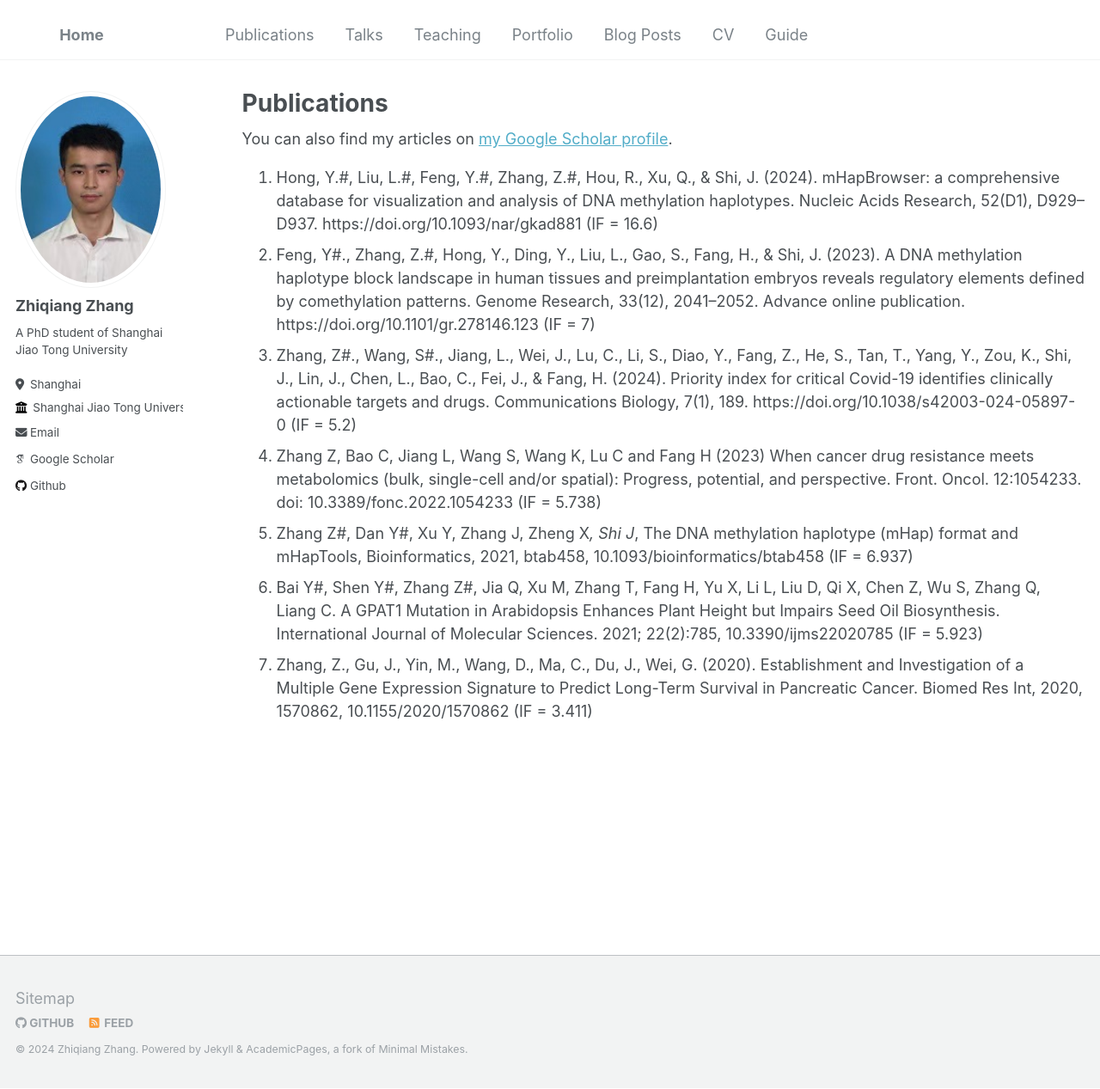
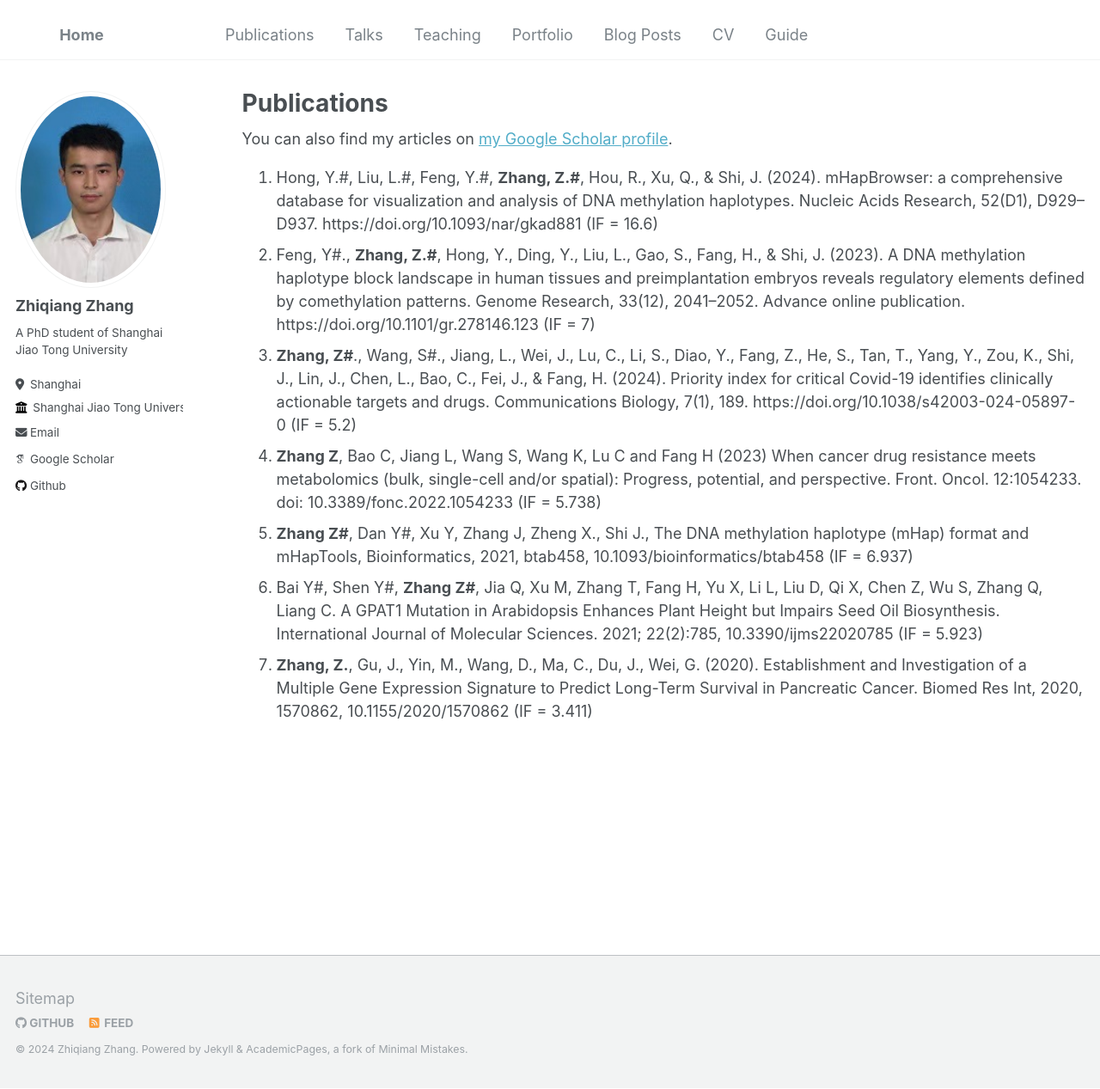
Before and after one commit to zhangzhiqiang2020/zhangzhiqiang2020.github.io, a Jekyll site: the page built from _pages/publications.md, in a window 1280 px wide and 1267 px high. Shown: the whole window at 86% size. Built offline with Jekyll 4.4.1, drawn with Linux system fonts in a browser that asks for light colours; some web fonts are replaced.

Commit message:
personal web

```diff
--- a/_pages/publications.md
+++ b/_pages/publications.md
@@ -14,10 +14,10 @@ author_profile: true
 {% for post in site.publications reversed %}
   {% include archive-single.html %}
 {% endfor %} -->
-1.	Hong, Y.#, Liu, L.#, Feng, Y.#, Zhang, Z.#, Hou, R., Xu, Q., & Shi, J. (2024). mHapBrowser: a comprehensive database for visualization and analysis of DNA methylation haplotypes. Nucleic Acids Research, 52(D1), D929–D937. https://doi.org/10.1093/nar/gkad881 (IF = 16.6) <br/>
-2.	Feng, Y#., Zhang, Z.#, Hong, Y., Ding, Y., Liu, L., Gao, S., Fang, H., & Shi, J. (2023). A DNA methylation haplotype block landscape in human tissues and preimplantation embryos reveals regulatory elements defined by comethylation patterns. Genome Research, 33(12), 2041–2052. Advance online publication. https://doi.org/10.1101/gr.278146.123 (IF = 7) <br/>
-3.	Zhang, Z#., Wang, S#., Jiang, L., Wei, J., Lu, C., Li, S., Diao, Y., Fang, Z., He, S., Tan, T., Yang, Y., Zou, K., Shi, J., Lin, J., Chen, L., Bao, C., Fei, J., & Fang, H. (2024). Priority index for critical Covid-19 identifies clinically actionable targets and drugs. Communications Biology, 7(1), 189. https://doi.org/10.1038/s42003-024-05897-0 (IF = 5.2)<br/>
-4.	Zhang Z, Bao C, Jiang L, Wang S, Wang K, Lu C and Fang H (2023) When cancer drug resistance meets metabolomics (bulk, single-cell and/or spatial): Progress, potential, and perspective. Front. Oncol. 12:1054233. doi: 10.3389/fonc.2022.1054233 (IF = 5.738)<br/>
-5.	Zhang Z#, Dan Y#, Xu Y, Zhang J, Zheng X*, Shi J*, The DNA methylation haplotype (mHap) format and mHapTools, Bioinformatics, 2021, btab458, 10.1093/bioinformatics/btab458 (IF = 6.937)<br/>
-6.	Bai Y#, Shen Y#, Zhang Z#, Jia Q, Xu M, Zhang T, Fang H, Yu X, Li L, Liu D, Qi X, Chen Z, Wu S, Zhang Q, Liang C. A GPAT1 Mutation in Arabidopsis Enhances Plant Height but Impairs Seed Oil Biosynthesis. International Journal of Molecular Sciences. 2021; 22(2):785, 10.3390/ijms22020785 (IF = 5.923)<br/>
-7.	Zhang, Z., Gu, J., Yin, M., Wang, D., Ma, C., Du, J., Wei, G. (2020). Establishment and Investigation of a Multiple Gene Expression Signature to Predict Long-Term Survival in Pancreatic Cancer. Biomed Res Int, 2020, 1570862, 10.1155/2020/1570862 (IF = 3.411)<br/>
+1.	Hong, Y.#, Liu, L.#, Feng, Y.#, **Zhang, Z.#**, Hou, R., Xu, Q., & Shi, J. (2024). mHapBrowser: a comprehensive database for visualization and analysis of DNA methylation haplotypes. Nucleic Acids Research, 52(D1), D929–D937. https://doi.org/10.1093/nar/gkad881 (IF = 16.6) <br/>
+2.	Feng, Y#., **Zhang, Z.#**, Hong, Y., Ding, Y., Liu, L., Gao, S., Fang, H., & Shi, J. (2023). A DNA methylation haplotype block landscape in human tissues and preimplantation embryos reveals regulatory elements defined by comethylation patterns. Genome Research, 33(12), 2041–2052. Advance online publication. https://doi.org/10.1101/gr.278146.123 (IF = 7) <br/>
+3.	**Zhang, Z#**., Wang, S#., Jiang, L., Wei, J., Lu, C., Li, S., Diao, Y., Fang, Z., He, S., Tan, T., Yang, Y., Zou, K., Shi, J., Lin, J., Chen, L., Bao, C., Fei, J., & Fang, H. (2024). Priority index for critical Covid-19 identifies clinically actionable targets and drugs. Communications Biology, 7(1), 189. https://doi.org/10.1038/s42003-024-05897-0 (IF = 5.2)<br/>
+4.	**Zhang Z**, Bao C, Jiang L, Wang S, Wang K, Lu C and Fang H (2023) When cancer drug resistance meets metabolomics (bulk, single-cell and/or spatial): Progress, potential, and perspective. Front. Oncol. 12:1054233. doi: 10.3389/fonc.2022.1054233 (IF = 5.738)<br/>
+5.	**Zhang Z#**, Dan Y#, Xu Y, Zhang J, Zheng X., Shi J., The DNA methylation haplotype (mHap) format and mHapTools, Bioinformatics, 2021, btab458, 10.1093/bioinformatics/btab458 (IF = 6.937)<br/>
+6.	Bai Y#, Shen Y#, **Zhang Z#**, Jia Q, Xu M, Zhang T, Fang H, Yu X, Li L, Liu D, Qi X, Chen Z, Wu S, Zhang Q, Liang C. A GPAT1 Mutation in Arabidopsis Enhances Plant Height but Impairs Seed Oil Biosynthesis. International Journal of Molecular Sciences. 2021; 22(2):785, 10.3390/ijms22020785 (IF = 5.923)<br/>
+7.	**Zhang, Z.**, Gu, J., Yin, M., Wang, D., Ma, C., Du, J., Wei, G. (2020). Establishment and Investigation of a Multiple Gene Expression Signature to Predict Long-Term Survival in Pancreatic Cancer. Biomed Res Int, 2020, 1570862, 10.1155/2020/1570862 (IF = 3.411)<br/>
```
